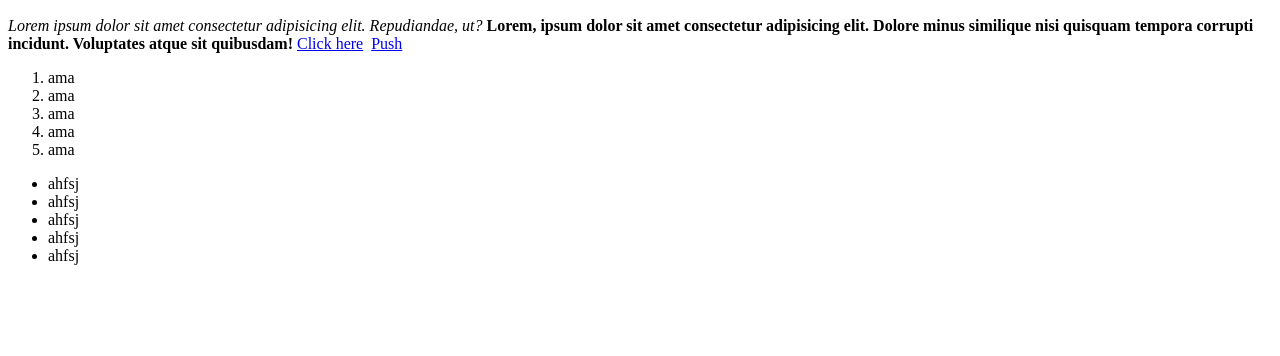
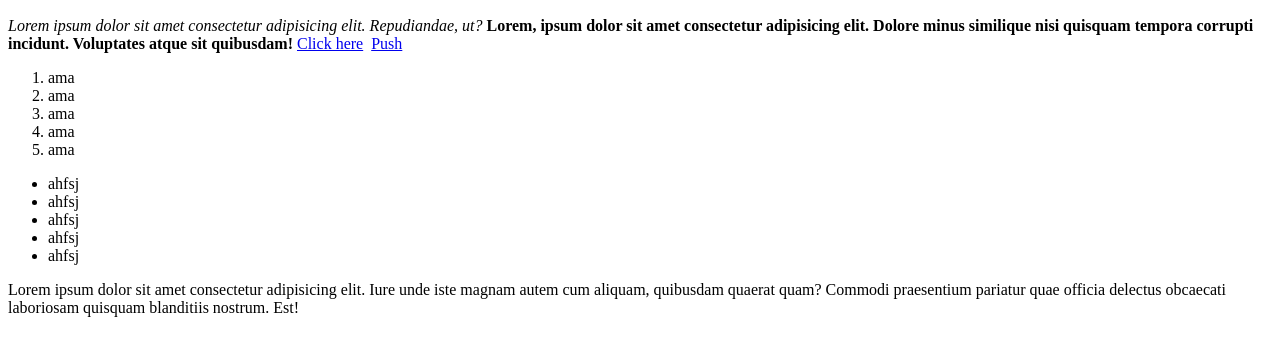
Before and after one commit to sauravmondal24/test-project, a plain HTML site: page index.html in a window 1280 px wide. Shown: the part 248-604 px from the top of the page. Drawn offline with Linux system fonts and the light colour scheme.

Commit message:
sec push

```diff
--- a/index.html
+++ b/index.html
@@ -54,5 +54,12 @@
 			<li>ahfsj</li>
 			<li>ahfsj</li>
 		</ul>
+
+		<p>
+			Lorem ipsum dolor sit amet consectetur adipisicing elit. Iure unde iste
+			magnam autem cum aliquam, quibusdam quaerat quam? Commodi praesentium
+			pariatur quae officia delectus obcaecati laboriosam quisquam blanditiis
+			nostrum. Est!
+		</p>
 	</body>
 </html>
```
